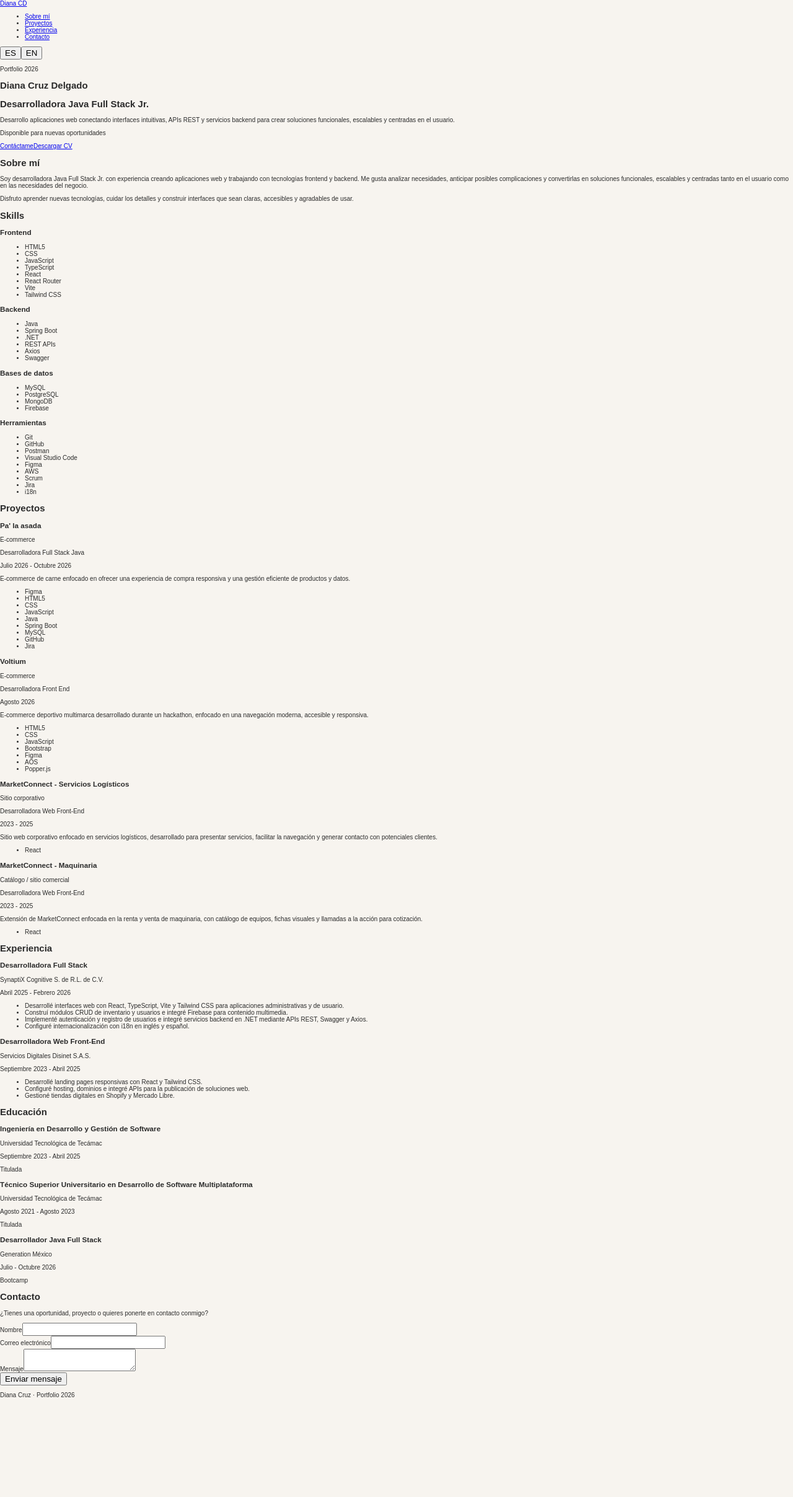
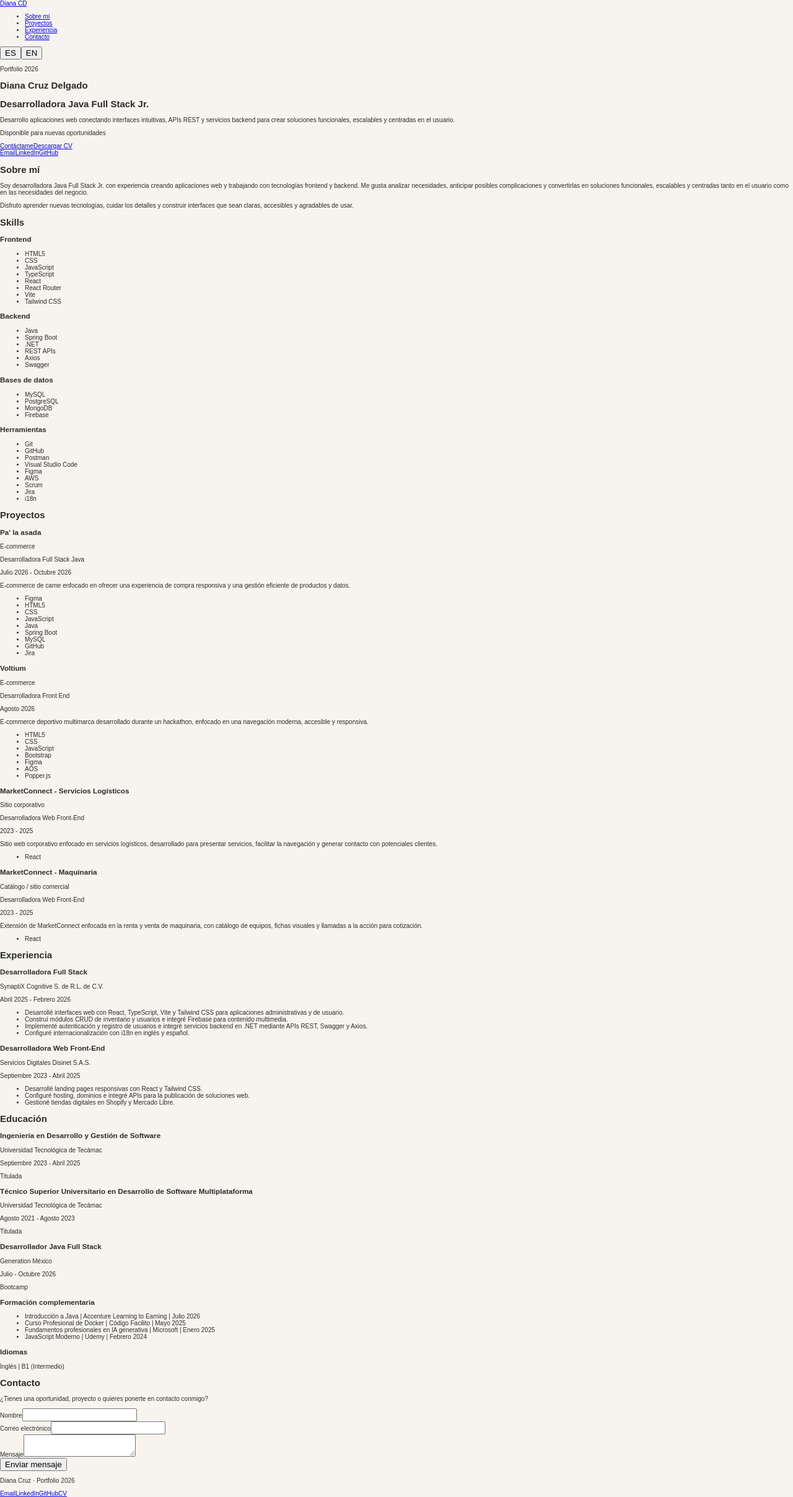
Before and after one commit to dianacd123/dianaCruz.portfolio, a React app: page / in a window 1280 px wide. Shown: the whole page at 62% size. Before the commit the page ends 2266 px from the top, so only its background shows below. Built offline with nearby package versions, Linux system fonts and the light colour scheme; the HTML template or start-up script is replaced by a standard one.

Commit message:
feat: add contact links and additional training

```diff
--- a/src/components/Education.jsx
+++ b/src/components/Education.jsx
@@ -4,6 +4,10 @@ function Education() {
   const { t } = useTranslation()
 
   const education = t('education.items', {
+    returnObjects: true
+  })
+
+  const courses = t('courses.items', {
     returnObjects: true
   })
 
@@ -19,6 +23,21 @@ function Education() {
           <p>{item.status}</p>
         </article>
       ))}
+
+      <div>
+        <h3>{t('courses.title')}</h3>
+
+        <ul>
+          {courses.map((course, index) => (
+            <li key={index}>{course}</li>
+          ))}
+        </ul>
+      </div>
+
+      <div>
+        <h3>{t('languages.title')}</h3>
+        <p>{t('languages.english')}</p>
+      </div>
     </section>
   )
 }
--- a/src/components/Footer.jsx
+++ b/src/components/Footer.jsx
@@ -6,6 +6,32 @@ function Footer() {
   return (
     <footer>
       <p>{t('footer.text')}</p>
+
+      <div>
+        <a href="mailto:dianacruzd01@outlook.com">
+          Email
+        </a>
+
+        <a
+          href="www.linkedin.com/in/diana-cd"
+          target="_blank"
+          rel="noreferrer"
+        >
+          LinkedIn
+        </a>
+
+        <a
+          href="https://github.com/dianacd123"
+          target="_blank"
+          rel="noreferrer"
+        >
+          GitHub
+        </a>
+
+        <a href="/cv/Diana-Cruz-CV-ES.pdf" download>
+          CV
+        </a>
+      </div>
     </footer>
   )
 }
--- a/src/components/Hero.jsx
+++ b/src/components/Hero.jsx
@@ -20,6 +20,31 @@ function Hero() {
           {t('hero.downloadCV')}
         </a>
       </div>
+      <div>
+        <a
+          href="mailto:dianacruzd01@outlook.com"
+          target="_blank"
+          rel="noreferrer"
+        >
+          Email
+        </a>
+
+        <a
+          href="www.linkedin.com/in/diana-cd"
+          target="_blank"
+          rel="noreferrer"
+        >
+          LinkedIn
+        </a>
+
+        <a
+          href="https://github.com/dianacd123"
+          target="_blank"
+          rel="noreferrer"
+        >
+          GitHub
+        </a>
+      </div>
     </section>
   )
 }
--- a/src/locales/en.json
+++ b/src/locales/en.json
@@ -120,6 +120,19 @@
         "databases": "Databases",
         "tools": "Tools"
     },
+    "courses": {
+        "title": "Additional Training",
+        "items": [
+            "Introduction to Java | Accenture Learning to Earning | July 2026",
+            "Professional Docker Course | Código Facilito | May 2025",
+            "Professional Foundations in Generative AI | Microsoft | January 2025",
+            "Modern JavaScript | Udemy | February 2024"
+        ]
+    },
+    "languages": {
+        "title": "Languages",
+        "english": "English | B1 (Intermediate)"
+    },
     "contact": {
         "intro": "Do you have an opportunity, project, or would you like to get in touch with me?",
         "name": "Name",
--- a/src/locales/es.json
+++ b/src/locales/es.json
@@ -120,6 +120,19 @@
         "databases": "Bases de datos",
         "tools": "Herramientas"
     },
+    "courses": {
+        "title": "Formación complementaria",
+        "items": [
+            "Introducción a Java | Accenture Learning to Earning | Julio 2026",
+            "Curso Profesional de Docker | Código Facilito | Mayo 2025",
+            "Fundamentos profesionales en IA generativa | Microsoft | Enero 2025",
+            "JavaScript Moderno | Udemy | Febrero 2024"
+        ]
+    },
+    "languages": {
+        "title": "Idiomas",
+        "english": "Inglés | B1 (Intermedio)"
+    },
     "contact": {
         "intro": "¿Tienes una oportunidad, proyecto o quieres ponerte en contacto conmigo?",
         "name": "Nombre",
```
